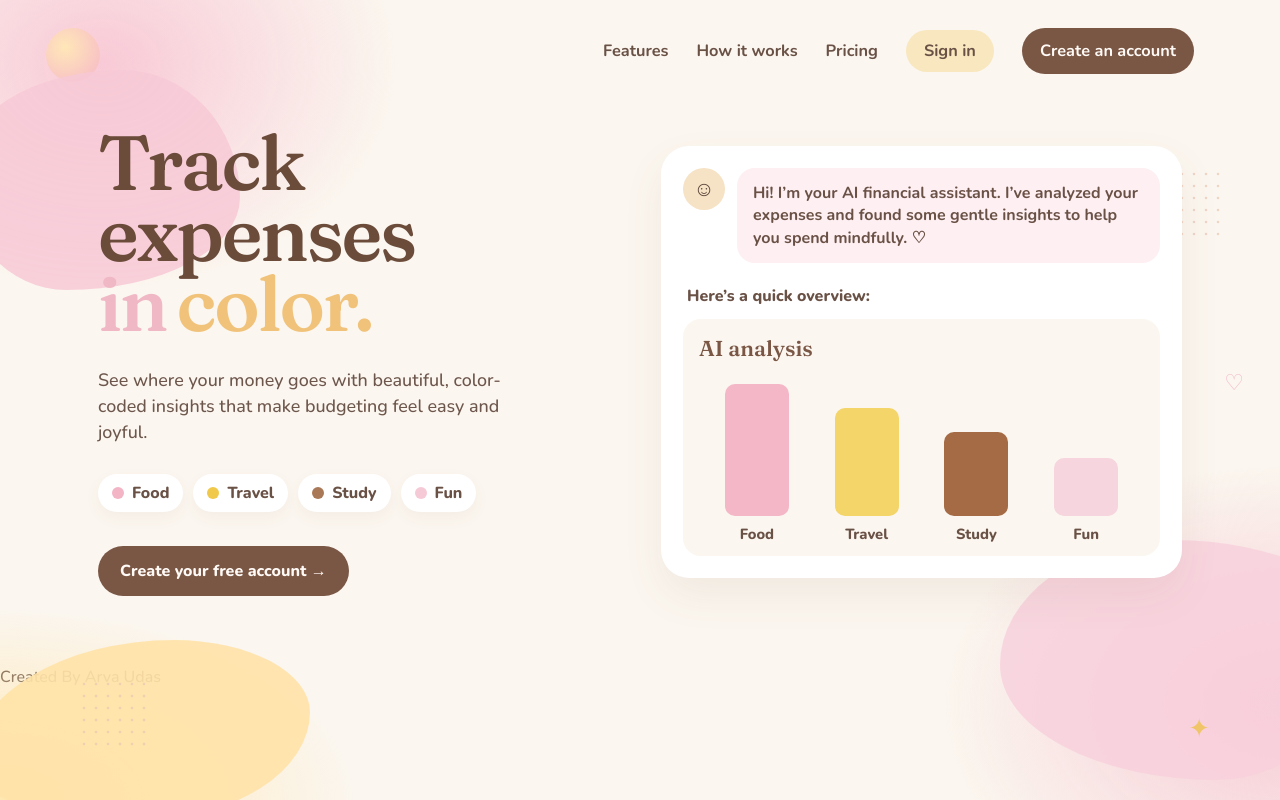
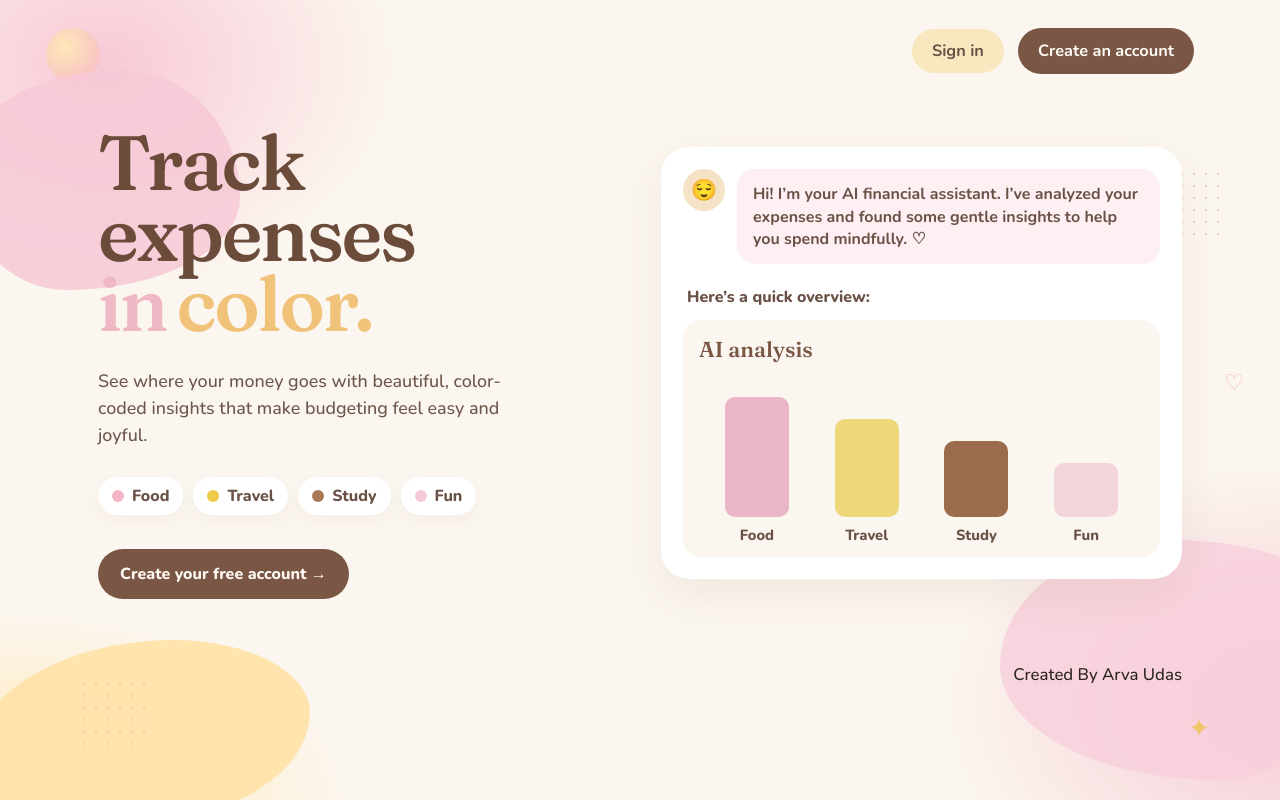
Before and after one commit to arvaudas-ai/ExpenseAI, a FastAPI app: page / in a window 1280 px wide. Run offline with FastAPI, Linux system fonts and the light colour scheme.

Commit message:
Update index.html

```diff
--- a/app/templates/index.html
+++ b/app/templates/index.html
@@ -9,46 +9,77 @@
   <link href="https://fonts.googleapis.com/css2?family=Fraunces:opsz,wght@9..144,560;9..144,650&family=Nunito:wght@500;700;800&display=swap" rel="stylesheet" />
   <style>
     * { box-sizing: border-box; margin: 0; padding: 0; }
+
     body {
+      position: relative;
       min-height: 100vh;
       font-family: "Nunito", sans-serif;
       color: #5c463c;
       background: #fbf6ef;
       overflow-x: hidden;
     }
+
+    /* ---------- Decorative background (scrolls with the page) ---------- */
+    .bg { position: absolute; inset: 0; overflow: hidden; pointer-events: none; z-index: 0; }
     .wash {
-      position: fixed; inset: 0; pointer-events: none;
+      position: absolute; inset: 0;
       background:
         radial-gradient(420px 320px at 8% 8%, #f8c9d6 0%, transparent 70%),
         radial-gradient(520px 280px at 0% 100%, #ffe7b0 0%, transparent 68%),
         radial-gradient(480px 340px at 100% 88%, #f6c9d4 0%, transparent 70%);
     }
-    .blob { position: fixed; pointer-events: none; z-index: 0; }
+    .blob { position: absolute; }
     .blob-tl { width: 280px; height: 220px; left: -40px; top: 70px; background: #f7c9d6; border-radius: 58% 42% 62% 38% / 46% 58% 42% 54%; opacity: 0.85; }
     .blob-bl { width: 340px; height: 180px; left: -30px; bottom: -20px; background: #ffe3a8; border-radius: 60% 40% 50% 50% / 70% 40% 60% 30%; opacity: 0.9; }
     .blob-br { width: 360px; height: 240px; right: -80px; bottom: 20px; background: #f8d0dc; border-radius: 48% 52% 40% 60% / 52% 38% 62% 48%; opacity: 0.8; }
-    .orb { position: fixed; left: 46px; top: 28px; width: 54px; height: 54px; border-radius: 50%; background: radial-gradient(circle at 35% 35%, #ffe7b8, #f6b7c8); pointer-events: none; }
-    .dots { position: fixed; width: 74px; height: 74px; background-image: radial-gradient(#e7c7b4 1.4px, transparent 1.6px); background-size: 12px 12px; pointer-events: none; opacity: 0.7; }
+    .orb { position: absolute; left: 46px; top: 28px; width: 54px; height: 54px; border-radius: 50%; background: radial-gradient(circle at 35% 35%, #ffe7b8, #f6b7c8); }
+    .dots { position: absolute; width: 74px; height: 74px; background-image: radial-gradient(#e7c7b4 1.4px, transparent 1.6px); background-size: 12px 12px; opacity: 0.7; }
     .dots-tr { right: 54px; top: 168px; }
     .dots-bl { left: 78px; bottom: 48px; }
-    .heart, .star { position: fixed; pointer-events: none; font-size: 22px; }
+    .heart, .star { position: absolute; font-size: 22px; }
     .heart { right: 36px; top: 46%; color: #f3b7c8; }
     .star { right: 70px; bottom: 54px; color: #f0c56a; font-size: 26px; }
-    header, main { position: relative; z-index: 1; }
+
+    header, main, footer { position: relative; z-index: 1; }
+
+    /* ---------- Header ---------- */
     header { max-width: 1180px; margin: 0 auto; padding: 28px 36px 0; display: flex; justify-content: flex-end; }
-    nav { display: flex; align-items: center; gap: 28px; }
-    nav a { color: #6a5146; text-decoration: none; font-weight: 700; font-size: 1.02rem; }
-    .signin { background: #f8e7bf; color: #6a5146; border-radius: 999px; padding: 10px 18px; }
-    .create { background: #7a5644; color: #fffaf6; border-radius: 999px; padding: 12px 18px; }
-    .hero { max-width: 1180px; margin: 0 auto; padding: 54px 48px 70px; display: grid; grid-template-columns: 1fr 1fr; gap: 42px; align-items: center; }
-    h1 { font-family: "Fraunces", serif; font-weight: 560; font-size: clamp(3.4rem, 6vw, 5.3rem); line-height: 0.92; color: #6b4b3a; letter-spacing: -0.03em; }
+    nav { display: flex; align-items: center; gap: 14px; }
+    nav a { text-decoration: none; font-weight: 700; font-size: 1.02rem; white-space: nowrap; }
+    .signin { background: #f8e7bf; color: #6a5146; border-radius: 999px; padding: 11px 20px; }
+    .create { background: #7a5644; color: #fffaf6; border-radius: 999px; padding: 12px 20px; }
+
+    /* ---------- Hero ---------- */
+    .hero {
+      max-width: 1180px; margin: 0 auto;
+      padding: 54px 48px 40px;
+      display: grid; grid-template-columns: 1fr 1fr; gap: 42px; align-items: center;
+    }
+    h1 {
+      font-family: "Fraunces", serif; font-weight: 560;
+      font-size: clamp(3.4rem, 6vw, 5.3rem);
+      line-height: 0.92; color: #6b4b3a; letter-spacing: -0.03em;
+    }
     h1 .in { color: #f0b7c4; display: inline-block; margin-right: 10px; }
     h1 .color { color: #f0c27a; }
-    .lede { max-width: 430px; margin-top: 28px; font-size: 1.12rem; line-height: 1.45; color: #6d564c; }
+    .lede { max-width: 430px; margin-top: 28px; font-size: 1.12rem; line-height: 1.5; color: #6d564c; }
+
     .pills { display: flex; gap: 10px; flex-wrap: wrap; margin-top: 28px; }
-    .pill { display: inline-flex; align-items: center; gap: 8px; background: #fff; border-radius: 999px; padding: 8px 14px; font-weight: 800; color: #6a5146; box-shadow: 0 6px 16px rgba(122, 86, 68, 0.05); }
+    .pill {
+      display: inline-flex; align-items: center; gap: 8px;
+      background: #fff; border-radius: 999px; padding: 8px 14px;
+      font-weight: 800; color: #6a5146;
+      box-shadow: 0 6px 16px rgba(122, 86, 68, 0.05);
+    }
     .sw { width: 12px; height: 12px; border-radius: 50%; display: inline-block; }
-    .go { display: inline-flex; align-items: center; gap: 10px; margin-top: 34px; background: #7a5644; color: #fffaf6; text-decoration: none; font-weight: 800; border-radius: 999px; padding: 14px 22px; }
+
+    .go {
+      display: inline-flex; align-items: center; gap: 10px; margin-top: 34px;
+      background: #7a5644; color: #fffaf6; text-decoration: none;
+      font-weight: 800; border-radius: 999px; padding: 14px 22px;
+    }
+
+    /* ---------- AI card ---------- */
     .card { background: #fff; border-radius: 28px; padding: 22px; box-shadow: 0 18px 40px rgba(122, 86, 68, 0.08); }
     .msg { display: flex; gap: 12px; align-items: flex-start; }
     .face { width: 42px; height: 42px; border-radius: 50%; background: #f6e2c4; display: grid; place-items: center; font-size: 1.3rem; flex: none; }
@@ -58,17 +89,41 @@
     .analysis h2 { font-family: "Fraunces", serif; font-weight: 560; color: #7a5644; font-size: 1.35rem; margin-bottom: 14px; }
     .bars { height: 168px; display: flex; align-items: flex-end; justify-content: space-around; gap: 18px; padding: 0 12px; }
     .col { width: 64px; text-align: center; }
-    .bar { border-radius: 10px; width: 64px; }
+    .bar { border-radius: 10px; width: 100%; }
     .col span { display: block; margin-top: 8px; font-weight: 800; color: #6a5146; font-size: 0.92rem; }
+
+    /* ---------- Footer ---------- */
+    footer { max-width: 1180px; margin: 0 auto; padding: 24px 48px 36px; text-align: right; font-size: 1.05rem; color: #2b2320; }
+
+    /* ---------- Mobile ---------- */
     @media (max-width: 860px) {
-      header { justify-content: center; }
-      nav { gap: 12px; flex-wrap: wrap; justify-content: center; }
-      .hero { grid-template-columns: 1fr; padding: 32px 20px 48px; }
-      .dots, .heart, .star, .orb { display: none; }
+      header { justify-content: center; padding: 24px 18px 0; }
+      nav { gap: 14px; }
+
+      .hero { grid-template-columns: 1fr; gap: 34px; padding: 40px 18px 28px; }
+      h1 { font-size: clamp(2.8rem, 14.5vw, 5rem); white-space: nowrap; }
+      .lede { max-width: none; }
+      .pills { gap: 8px; flex-wrap: nowrap; }
+      .pill { padding: 8px 12px; gap: 6px; font-size: 0.95rem; white-space: nowrap; }
+
+      .card { padding: 20px 18px; border-radius: 28px; }
+      .bubble { font-size: 1.02rem; }
+      .bars { height: 150px; gap: 8px; padding: 0 6px; }
+      .col { width: 58px; }
+
+      /* big pink wash behind the heading, like the mobile design */
+      .blob-tl { width: 230px; height: 330px; left: -60px; top: 60px; border-radius: 50% 50% 60% 40% / 40% 50% 50% 60%; }
+      .blob-bl { width: 240px; height: 170px; left: -50px; bottom: 60px; }
+      .blob-br { width: 280px; height: 200px; right: -70px; bottom: 40px; }
+
+      .orb, .dots, .heart, .star { display: none; }
+
+      footer { padding: 8px 18px 40px; }
     }
   </style>
 </head>
 <body>
+  <div class="bg" aria-hidden="true">
     <div class="wash"></div>
     <div class="orb"></div>
     <div class="blob blob-tl"></div>
@@ -78,12 +133,10 @@
     <div class="dots dots-bl"></div>
     <div class="heart">♡</div>
     <div class="star">✦</div>
+  </div>
 
   <header>
     <nav>
-      <a href="#features">Features</a>
-      <a href="#how">How it works</a>
-      <a href="#pricing">Pricing</a>
       <a class="signin" href="/login">Sign in</a>
       <a class="create" href="/register">Create an account</a>
     </nav>
@@ -93,32 +146,37 @@
     <div>
       <h1>Track expenses<br><span class="in">in</span><span class="color">color.</span></h1>
       <p class="lede">See where your money goes with beautiful, color-coded insights that make budgeting feel easy and joyful.</p>
+
       <div class="pills">
         <span class="pill"><i class="sw" style="background:#f3b4c6"></i> Food</span>
         <span class="pill"><i class="sw" style="background:#f0c84a"></i> Travel</span>
         <span class="pill"><i class="sw" style="background:#a97856"></i> Study</span>
         <span class="pill"><i class="sw" style="background:#f6c9d6"></i> Fun</span>
       </div>
+
       <a class="go" href="/register">Create your free account →</a>
     </div>
 
     <aside class="card">
       <div class="msg">
-        <div class="face">☺</div>
+        <div class="face">😌</div>
         <p class="bubble">Hi! I’m your AI financial assistant. I’ve analyzed your expenses and found some gentle insights to help you spend mindfully. ♡</p>
       </div>
+
       <p class="overview">Here’s a quick overview:</p>
+
       <div class="analysis">
         <h2>AI analysis</h2>
         <div class="bars">
-          <div class="col"><div class="bar" style="height:132px;background:#f4b7c8"></div><span>Food</span></div>
-          <div class="col"><div class="bar" style="height:108px;background:#f3d56a"></div><span>Travel</span></div>
-          <div class="col"><div class="bar" style="height:84px;background:#a56b45"></div><span>Study</span></div>
-          <div class="col"><div class="bar" style="height:58px;background:#f6d5de"></div><span>Fun</span></div>
+          <div class="col"><div class="bar" style="height:120px;background:#e9b6c6"></div><span>Food</span></div>
+          <div class="col"><div class="bar" style="height:98px;background:#ecd77a"></div><span>Travel</span></div>
+          <div class="col"><div class="bar" style="height:76px;background:#9a6c4c"></div><span>Study</span></div>
+          <div class="col"><div class="bar" style="height:54px;background:#f2d6dc"></div><span>Fun</span></div>
         </div>
       </div>
     </aside>
   </main>
-</footer> Created By Arva Udas
+
+  <footer>Created By Arva Udas</footer>
 </body>
 </html>
```
Lines whose indentation alone changed are shown as unchanged.
